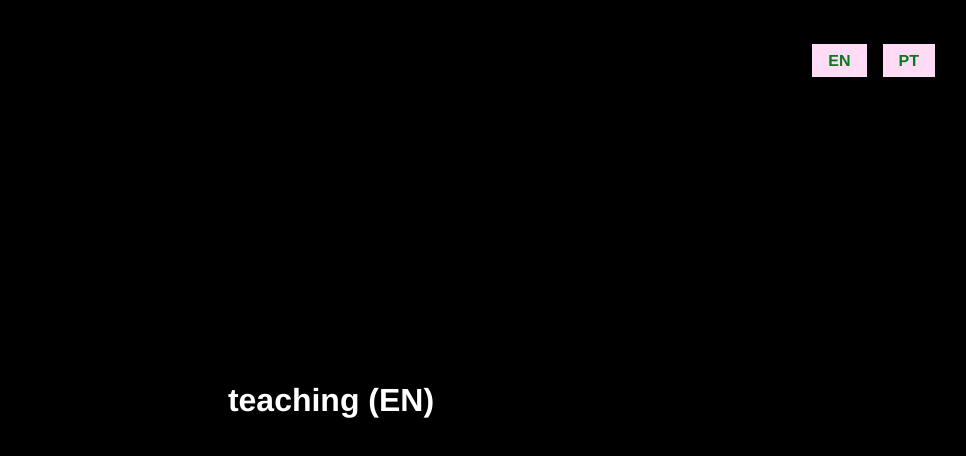
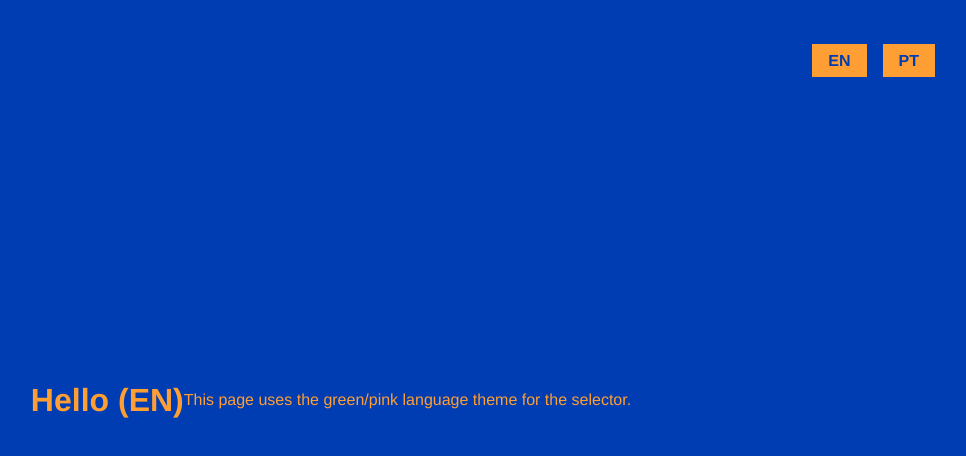
Before and after one commit to ragnamarie/rita-davis, a Next.js app: page /teaching in a window 1280 px wide. Shown: the top 456 px of the page, without its empty margins (309-1275 px from the left). Built offline with nearby package versions, Linux system fonts and the light colour scheme.

Commit message:
nicethemes

```diff
--- a/Components/Language/index.js
+++ b/Components/Language/index.js
@@ -14,31 +14,26 @@ const List = styled.ul`
   z-index: 9999;
 `;
 
-const BoxEN = styled.span`
+const Box = styled.span`
   padding: 0.5rem 1rem;
   cursor: pointer;
-  background-color: #ffdbf6;
-  color: #007b1d;
+  background-color: ${(props) => props.theme[props.language].bg};
+  color: ${(props) => props.theme[props.language].color};
+  transition: background-color 0.2s, color 0.2s;
 `;
 
-const BoxPT = styled.span`
-  padding: 0.5rem 1rem;
-  cursor: pointer;
-  background-color: #007b1d;
-  color: #ffdbf6;
-`;
-
-export default function Language({ onSelect, language }) {
-  // Choose the component dynamically based on current language
-  const CurrentBox = language === "EN" ? BoxEN : BoxPT;
-
+export default function Languages({ onSelect, language, theme }) {
   return (
     <List>
       <li>
-        <CurrentBox onClick={() => onSelect("EN")}>EN</CurrentBox>
+        <Box language={language} theme={theme} onClick={() => onSelect("EN")}>
+          EN
+        </Box>
       </li>
       <li>
-        <CurrentBox onClick={() => onSelect("PT")}>PT</CurrentBox>
+        <Box language={language} theme={theme} onClick={() => onSelect("PT")}>
+          PT
+        </Box>
       </li>
     </List>
   );
--- /dev/null
+++ b/Components/Theme/index.js
@@ -0,0 +1,10 @@
+export const greenPinkTheme = {
+  EN: { bg: "#ffdbf6", color: "#007b1d" },
+  PT: { bg: "#007b1d", color: "#ffdbf6" },
+};
+
+// You can define more themes for other pages later
+export const blueOrangeTheme = {
+  EN: { bg: "#ff9e33", color: "#003db2" },
+  PT: { bg: "#003db2", color: "#ff9e33" },
+};
--- a/pages/_app.js
+++ b/pages/_app.js
@@ -1,18 +1,23 @@
 import { useState } from "react";
 import Language from "@/Components/Language";
-import GlobalStyle from "../styles";
+import { greenPinkTheme, blueOrangeTheme } from "@/Components/Theme";
+import GlobalStyle from "../styles"; // optional global styles
 
 export default function App({ Component, pageProps }) {
   const [language, setLanguage] = useState("EN");
+
+  // Choose theme based on the page (default to greenPinkTheme)
+  const theme =
+    Component.pageTheme === "blueOrange" ? blueOrangeTheme : greenPinkTheme;
 
   return (
     <>
       <GlobalStyle />
 
-      {/* language switcher */}
-      <Language onSelect={setLanguage} language={language} />
+      {/* Floating language selector on top of all pages */}
+      <Language onSelect={setLanguage} language={language} theme={theme} />
 
-      {/* pass language as a prop to every page */}
+      {/* Pass language prop to page components */}
       <Component {...pageProps} language={language} />
     </>
   );
--- a/pages/index.js
+++ b/pages/index.js
@@ -13,6 +13,10 @@ export default function HomePage({ language }) {
   return (
     <div style={styles}>
       <h1>Hello ({language})</h1>
+      <p>This page uses the green/pink language theme for the selector.</p>
     </div>
   );
 }
+
+// Optional: tag to indicate which theme to use
+HomePage.pageTheme = "greenPink";
--- a/pages/teaching.js
+++ b/pages/teaching.js
@@ -3,8 +3,8 @@ export default function TeachingPage({ language }) {
 
   const styles = {
     height: "100vh",
-    backgroundColor: isEN ? "black" : "white",
-    color: isEN ? "white" : "black",
+    backgroundColor: isEN ? "#003db2" : "#ff9e33",
+    color: isEN ? "#ff9e33" : "#003db2",
     display: "flex",
     alignItems: "center",
     justifyContent: "center",
@@ -12,7 +12,11 @@ export default function TeachingPage({ language }) {
 
   return (
     <div style={styles}>
-      <h1>teaching ({language})</h1>
+      <h1>Hello ({language})</h1>
+      <p>This page uses the green/pink language theme for the selector.</p>
     </div>
   );
 }
+
+// Optional: tag to indicate which theme to use
+TeachingPage.pageTheme = "blueOrange";
```
